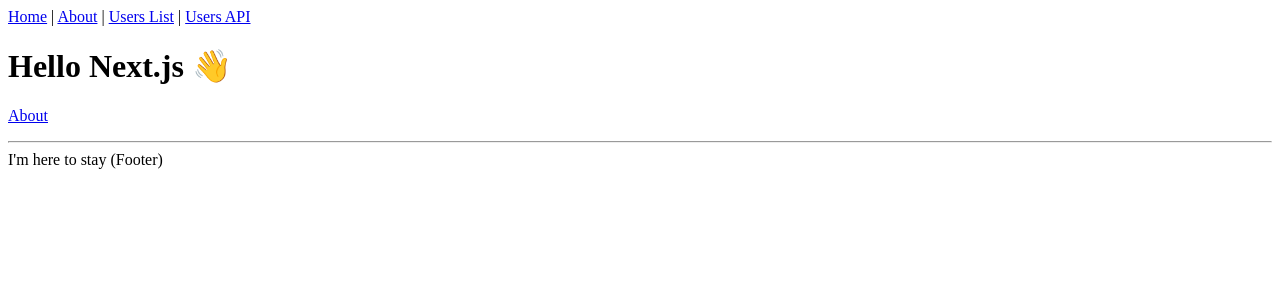
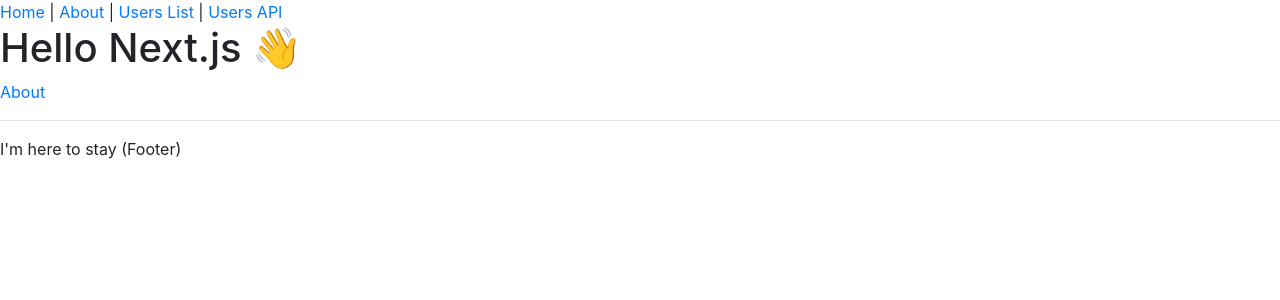
Before and after one commit to rpoetrap/parkme-dashboard, a Next.js app: page / in a window 1280 px wide. Shown: the top 300 px of the page. Built offline with nearby package versions, Linux system fonts and the light colour scheme.

Commit message:
Add bootstrap

```diff
--- /dev/null
+++ b/next.config.js
@@ -0,0 +1,4 @@
+const withCSS = require('@zeit/next-css');
+module.exports = withCSS({
+
+});
--- a/package.json
+++ b/package.json
@@ -8,10 +8,12 @@
     "type-check": "tsc"
   },
   "dependencies": {
+    "bootstrap": "^4.5.0",
     "dotenv": "^8.2.0",
     "express": "^4.17.1",
     "next": "latest",
     "react": "^16.12.0",
+    "react-bootstrap": "^1.1.1",
     "react-dom": "^16.12.0"
   },
   "devDependencies": {
@@ -19,6 +21,7 @@
     "@types/node": "^12.12.21",
     "@types/react": "^16.9.16",
     "@types/react-dom": "^16.9.4",
+    "@zeit/next-css": "^1.0.1",
     "nodemon": "^2.0.4",
     "ts-node": "^8.10.2",
     "typescript": "3.7.3"
--- /dev/null
+++ b/pages/_app.tsx
@@ -0,0 +1,11 @@
+import App from 'next/app';
+import 'bootstrap/dist/css/bootstrap.min.css';
+
+class CoreApp extends App {
+  render() {
+    const { Component, pageProps } = this.props;
+    return <Component {...pageProps} />
+  }
+}
+
+export default CoreApp;
```
Also changed, not shown: 1 other file (tests, documents, lock files or other folders).
